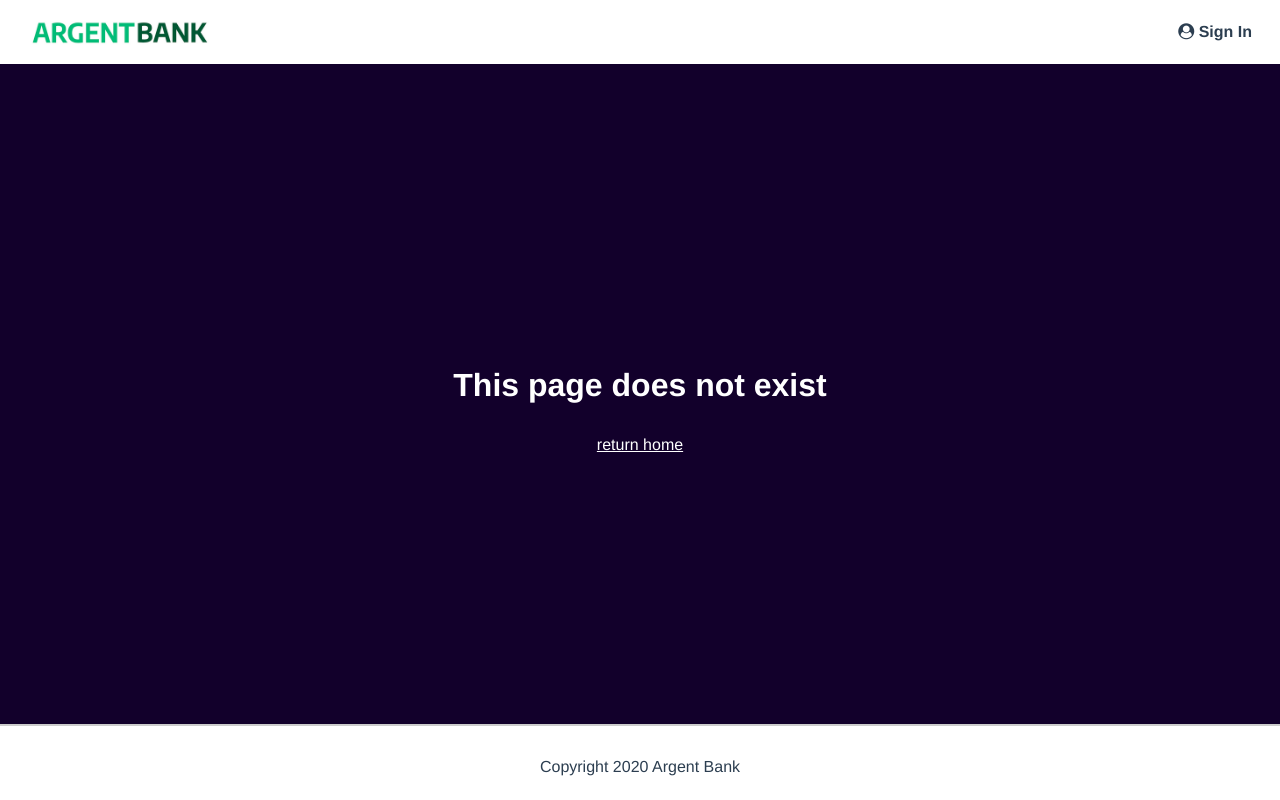
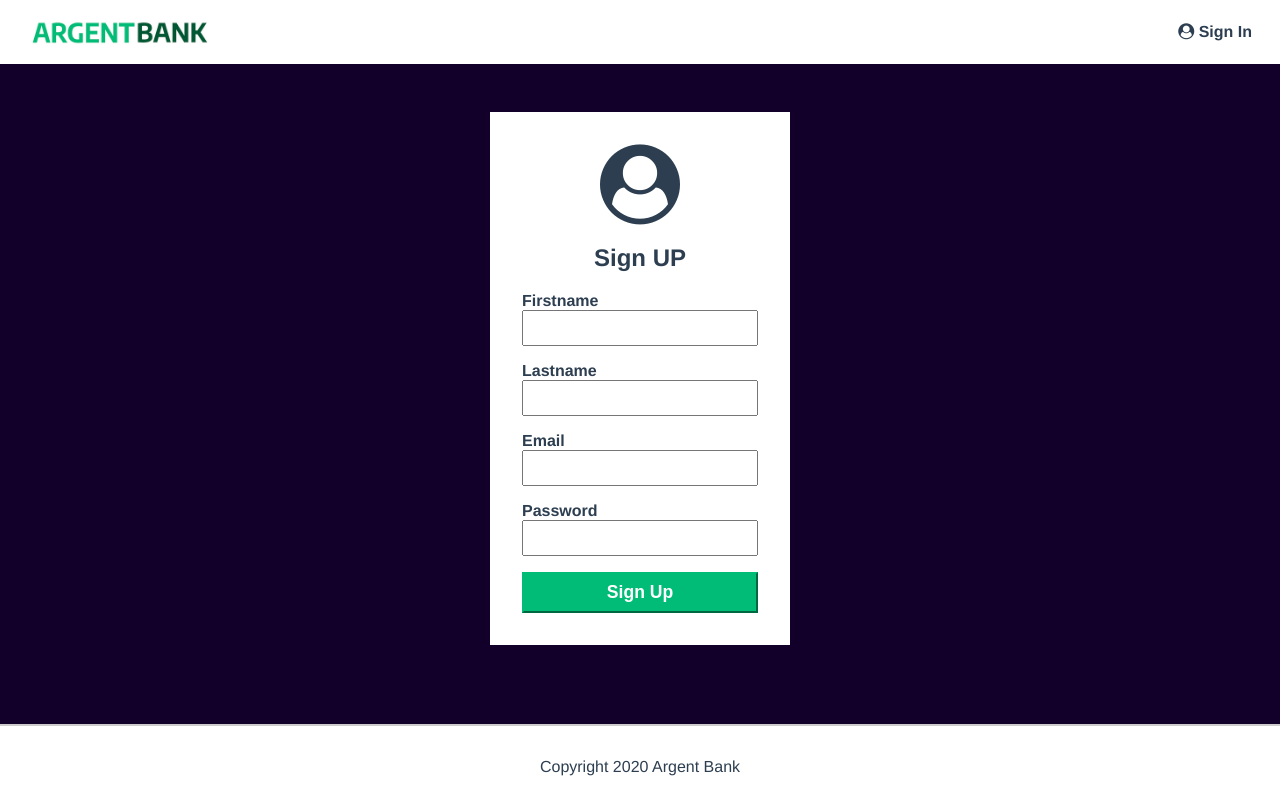
Before and after one commit to PierreTDX/P13_ArgentBank_FRONT_OC, a React (Vite) app: page /signup in a window 1280 px wide. Built offline with nearby package versions, Linux system fonts and the light colour scheme.

Commit message:
Création page SingnUp

```diff
--- a/src/App.jsx
+++ b/src/App.jsx
@@ -2,6 +2,7 @@ import './utils/style/global.scss'
 import Home from "./pages/Home"
 import Signin from "./pages/Signin"
 import Dashboard from "./pages/Dashboard"
+import Signup from "./pages/Signup"
 import Error from "./components/404"
 import Header from "./components/Header"
 import Footer from "./components/Footer"
@@ -20,6 +21,8 @@ function App() {
           <Route path="/login" element={<Signin />} />
           <Route path="/*" element={<Error />} />
           <Route path="/logout" element={<Logout />} />
+          <Route path="/signup" element={<Signup />} />
+
 
           <Route path="/profile" element={
             <ProtectedRoute>
--- a/src/api/apiService.js
+++ b/src/api/apiService.js
@@ -38,9 +38,9 @@ export const login = async (email, password) => {
 };
 
 // Fonction pour s'inscrire
-export const signup = async (email, password) => {
+export const signup = async (email, password, firstName, lastName) => {
   try {
-    const response = await apiService.post("/user/signup", { email, password });
+    const response = await apiService.post("/user/signup", { email, password, firstName, lastName });
     return response.data;
   } catch (error) {
     throw error.response?.data || error.message;
--- /dev/null
+++ b/src/hooks/useSignUp.js
@@ -0,0 +1,37 @@
+import { useState } from "react"
+import { useNavigate } from "react-router-dom"
+import { signup } from "../api/apiService" // Fonction API
+
+export function useSignUp() {
+    const navigate = useNavigate()
+    const [error, setError] = useState("")
+    const [successMessage, setSuccessMessage] = useState("")
+
+    const handleSignUp = async (email, password, firstName, lastName) => {
+        setError(""); // Reset des erreurs avant la tentative
+        setSuccessMessage(""); // Reset du message de succès avant chaque tentative
+
+        try {
+            // Appel API pour le signup
+            await signup(email, password, firstName, lastName)
+
+            // Affiche un message de succès
+            setSuccessMessage("Success")
+
+            // Délai avant de rediriger vers la page de connexion
+            setTimeout(() => {
+             navigate("/login")  // Redirection vers la page de connexion après 3 secondes
+            }, 3000) // 3000 ms = 3 secondes
+
+        } catch (err) {
+            setError(err.message || "Sign Up error")  // Affiche un message d'erreur
+            setSuccessMessage("") // En cas d'erreur, réinitialise le message de succès
+        }
+    };
+
+    return {
+        handleSignUp,
+        error,
+        successMessage,
+    }
+}
--- a/src/pages/Signin/index.jsx
+++ b/src/pages/Signin/index.jsx
@@ -1,11 +1,13 @@
 import "./signin.scss"
 import { useState, useEffect } from "react"
+import { useNavigate } from "react-router-dom"
 import { useLogin } from "../../hooks/useLogin"
 
 function Signin() {
     const [email, setEmail] = useState("")
     const [password, setPassword] = useState("")
     const [rememberMe, setRememberMe] = useState(false) // État pour la checkbox
+    const navigate = useNavigate()
 
     const { handleLogin, error } = useLogin() // Utilisation du hook personnalisé
 
@@ -38,10 +40,10 @@ function Signin() {
                     <h1>Sign In</h1>
                     <form onSubmit={handleSubmit}>
                         <div className="input-wrapper">
-                            <label htmlFor="username">Username</label>
+                            <label htmlFor="email">Email</label>
                             <input
-                                type="text"
-                                id="username"
+                                type="email"
+                                id="email"
                                 value={email}
                                 onChange={(e) => setEmail(e.target.value)}
                             />
@@ -67,6 +69,12 @@ function Signin() {
                 </section>
                 <p>Username : tony@stark.com / steve@rogers.com</p>
                 <p>Password : password123 / password456</p>
+                <section className="sign-in-content">
+                    <h1>New customer</h1>
+                    <button onClick={() => navigate("/signup")} className="sign-in-button">
+                        Sign Up
+                    </button>
+                </section>
             </main>
         </div>
     )
--- /dev/null
+++ b/src/pages/Signup/index.jsx
@@ -0,0 +1,82 @@
+import "./signup.scss"
+import { useState } from "react"
+import { useSignUp } from "../../hooks/useSignUp"
+
+function Signup() {
+    const [email, setEmail] = useState("")
+    const [password, setPassword] = useState("")
+    const [firstName, setFirstName] = useState("")
+    const [lastName, setLastName] = useState("")
+
+    const { handleSignUp, error, successMessage } = useSignUp() // Utilisation du hook personnalisé
+
+    const handleSubmit = async (e) => {
+        e.preventDefault()
+
+        handleSignUp(email, password, firstName, lastName)
+    }
+
+    return (
+        <div className="bodyPage">
+            <main className="main bg-dark">
+                <section className="sign-in-content">
+                    <i className="fa fa-user-circle sign-in-icon"></i>
+                    <h1>Sign UP</h1>
+                    <form onSubmit={handleSubmit} autoComplete="off">
+                        <div className="input-wrapper">
+                            <label htmlFor="firstname">Firstname</label>
+                            <input
+                                type="text"
+                                id="firstname"
+                                value={firstName}
+                                onChange={(e) => setFirstName(e.target.value)}
+                                required
+                                autoComplete="off"
+                            />
+                        </div>
+                        <div className="input-wrapper">
+                            <label htmlFor="lastname">Lastname</label>
+                            <input
+                                type="text"
+                                id="lastname"
+                                value={lastName}
+                                onChange={(e) => setLastName(e.target.value)}
+                                required
+                                autoComplete="off"
+                            />
+                        </div>
+                        <div className="input-wrapper">
+                            <label htmlFor="username">Email</label>
+                            <input
+                                type="email"
+                                id="email"
+                                value={email}
+                                onChange={(e) => setEmail(e.target.value)}
+                                required
+                                autoComplete="off"
+                            />
+                        </div>
+                        <div className="input-wrapper">
+                            <label htmlFor="password">Password</label>
+                            <input
+                                type="password"
+                                id="password"
+                                value={password}
+                                onChange={(e) => setPassword(e.target.value)}
+                                required
+                                autoComplete="new-password"
+                            />
+                        </div>
+                        {error && <p className="error-message">{error}</p>}
+                        {successMessage && <p className="success-message">{successMessage}</p>}
+                        <button type="submit" className="sign-in-button">
+                            Sign Up
+                        </button>
+                    </form>
+                </section>
+            </main>
+        </div>
+    )
+}
+
+export default Signup
--- /dev/null
+++ b/src/pages/Signup/signup.scss
@@ -0,0 +1,58 @@
+@use './../../utils/style/variables.scss';
+
+.sign-in-button {
+    display: block;
+    width: 100%;
+    padding: 8px;
+    font-size: 1.1rem;
+    font-weight: bold;
+    margin-top: 1rem;
+    border-color: #00bc77;
+    background-color: #00bc77;
+    color: #fff;
+}
+
+.sign-in-content {
+    box-sizing: border-box;
+    background-color: white;
+    width: 300px;
+    margin: 0 auto;
+    margin-top: 3rem;
+    padding: 2rem;
+}
+
+.sign-in-icon {
+    font-size: 5rem;
+}
+
+.input-remember {
+    display: flex;
+}
+
+.input-remember label {
+    margin-left: 0.25rem;
+}
+
+.input-wrapper {
+    display: flex;
+    flex-direction: column;
+    text-align: left;
+    margin-bottom: 1rem;
+}
+
+.input-wrapper label {
+    font-weight: bold;
+}
+
+.input-wrapper input {
+    padding: 5px;
+    font-size: 1.2rem;
+}
+
+.error-message {
+    color: red;
+}
+
+.success-message {
+    color: #00bc77;
+}
```
